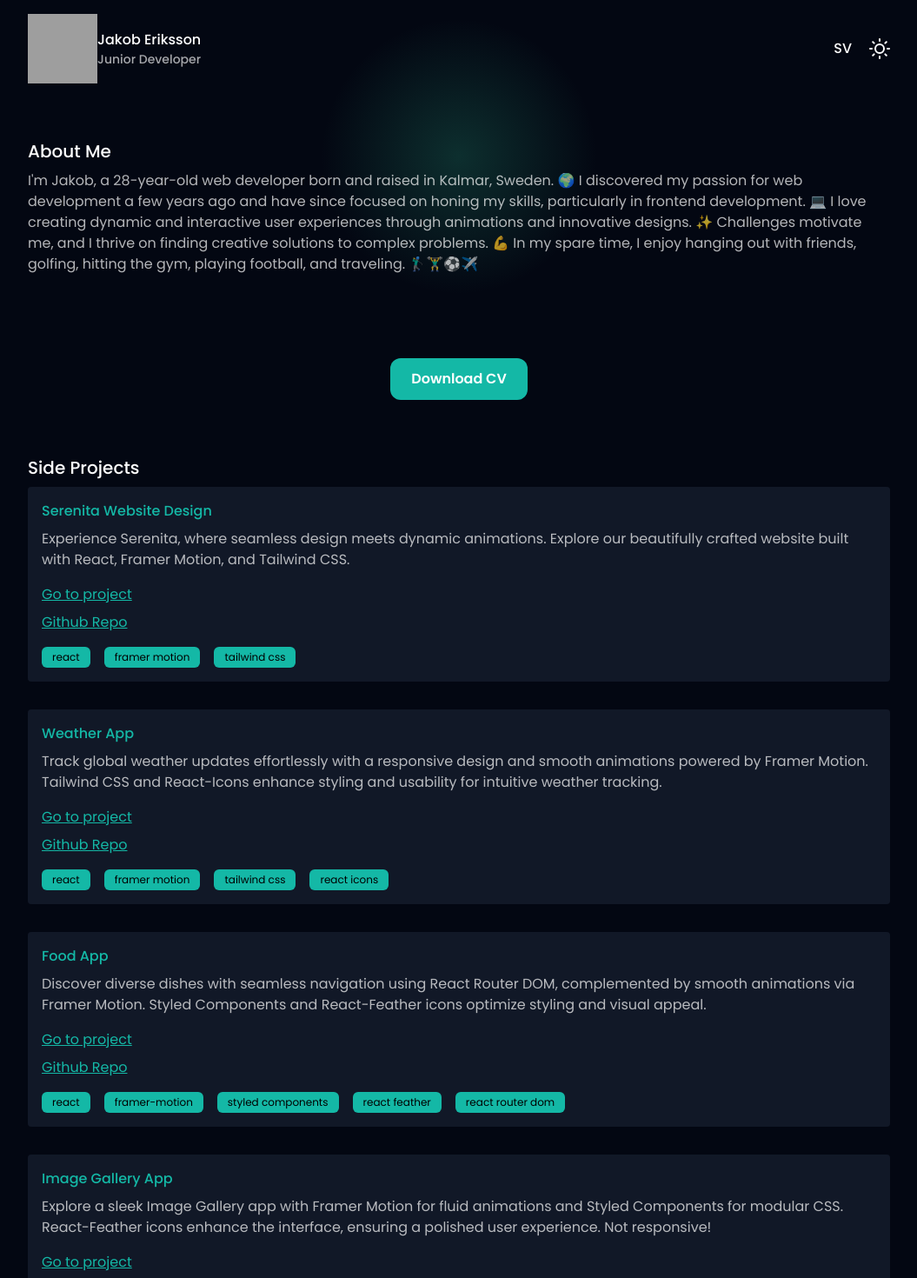
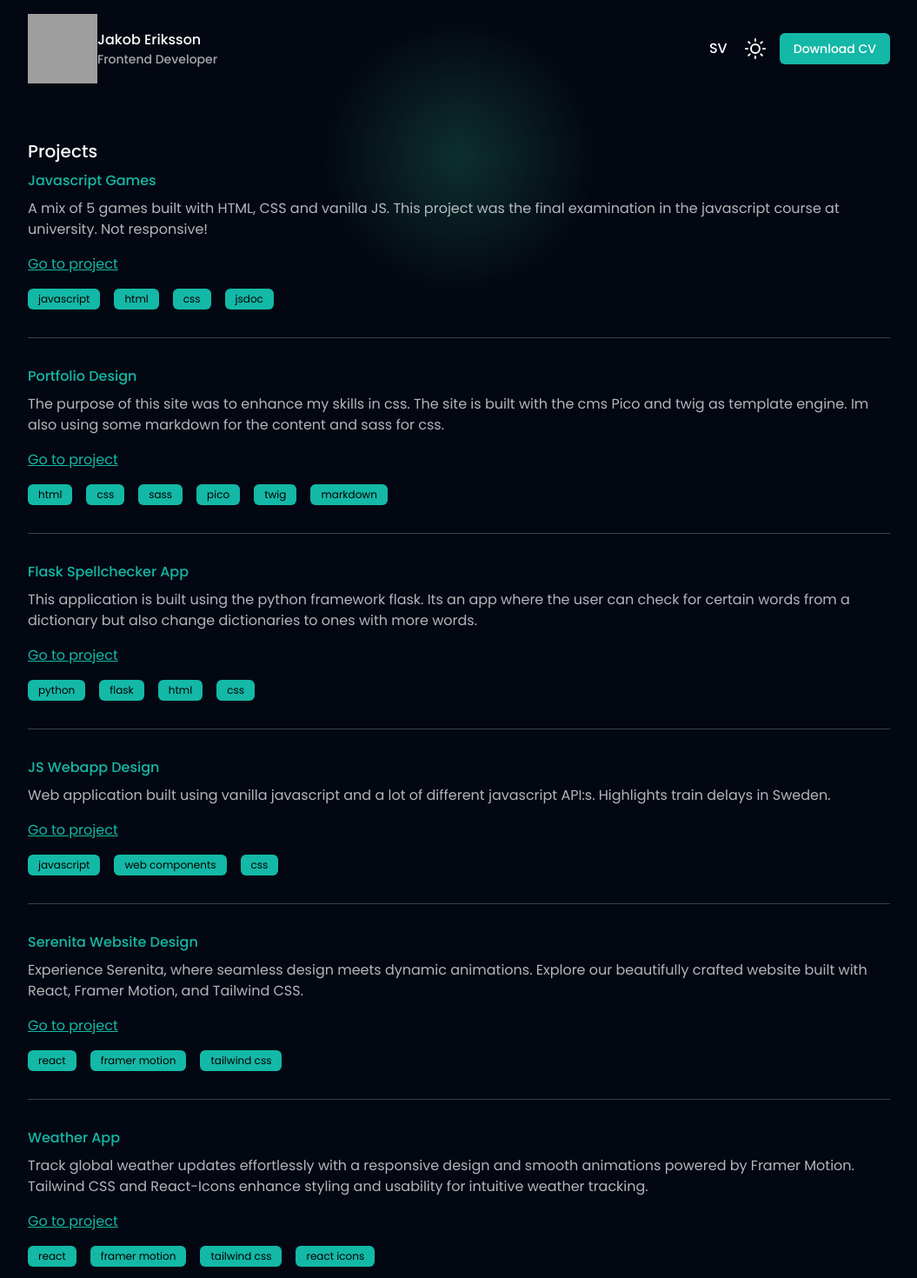
Before and after one commit to jkberiksson/react-portfolio, a React (Create React App) app: page / in a window 1280 px wide. Shown: the top 1470 px of the page at 87% size, without its empty margins (112-1167 px from the left). Built offline with nearby package versions, Linux system fonts and the light colour scheme; grey boxes are pictures that could not be loaded.

Commit message:
made ui changes.

```diff
--- a/src/App.jsx
+++ b/src/App.jsx
@@ -1,9 +1,6 @@
 import Header from './components/Header';
-import About from './components/About';
 import Contact from './components/Contact';
-import CvButton from './components/CvButton';
-import SchoolProjects from './components/SchoolProjects';
-import SideProjects from './components/SideProjects';
+import Projects from './components/Projects';
 import { useTheme } from './context/ThemeContext';
 
 function App() {
@@ -16,10 +13,7 @@ function App() {
       <div className='max-w-screen-lg mx-auto p-4 flex flex-col gap-16'>
         <div className='h-80 w-80 absolute left-1/2 top-5 -translate-x-1/2 rounded-full fade-circle'></div>
         <Header />
-        <About />
-        <CvButton />
-        <SideProjects />
-        <SchoolProjects />
+        <Projects />
         <Contact />
       </div>
     </div>
--- a/src/components/Contact.jsx
+++ b/src/components/Contact.jsx
@@ -2,7 +2,7 @@ import { GitHub, Linkedin, Mail } from 'react-feather';
 
 function Contact() {
   return (
-    <section className=' pt-4 mb-10 border-t border-gray-700 flex flex-col gap-4 justify-center items-center md:items-start'>
+    <section className='mb-10 flex flex-col gap-4 justify-center items-center md:items-start'>
       <a
         className='text-sm md:text-base opacity-70 flex items-center gap-2'
         href='mailto: jkberiksson@gmail.com'>
--- a/src/components/CvButton.jsx
+++ b/src/components/CvButton.jsx
@@ -4,13 +4,9 @@ import { useLanguage } from '../context/LanguageContext';
 function CvButton() {
   const [language] = useLanguage();
   return (
-    <motion.section
-      initial={{ opacity: 0 }}
-      animate={{ opacity: 1 }}
-      transition={{ duration: 0.7, delay: 1.2 }}
-      className='flex justify-center mt-8'>
+    <motion.section className='flex justify-center'>
       <a
-        className='px-6 py-3 bg-teal-500 text-white font-semibold rounded-xl hover:bg-teal-600 transition duration-150 ease-in-out'
+        className='px-4 py-2 bg-teal-500 text-white text-sm font-medium rounded-md hover:bg-teal-600 transition duration-150 ease-in-out'
         href='/cv.pdf'
         download='Jakob_Eriksson_CV.pdf'>
         {language === 'en' ? 'Download CV' : 'Ladda ner CV'}
--- a/src/components/Header.jsx
+++ b/src/components/Header.jsx
@@ -2,7 +2,7 @@ import { useTheme } from '../context/ThemeContext';
 import { useLanguage } from '../context/LanguageContext';
 import { Moon, Sun } from 'react-feather';
 import { motion } from 'framer-motion';
-
+import CvButton from './CvButton';
 function Header() {
   const [theme, setTheme] = useTheme();
   const [language, setLanguage] = useLanguage();
@@ -30,7 +30,7 @@ function Header() {
         <div>
           <h1 className='text-base font-medium'>Jakob Eriksson</h1>
           <h2 className='text-sm font-medium opacity-65'>
-            {language === 'en' ? 'Junior Developer' : 'Junior Utvecklare'}
+            {language === 'en' ? 'Frontend Developer' : 'Frontend Utvecklare'}
           </h2>
         </div>
       </div>
@@ -43,6 +43,7 @@ function Header() {
         <div onClick={toggleTheme} className='cursor-pointer'>
           {theme === 'dark' ? <Sun size={24} /> : <Moon size={24} />}
         </div>
+        <CvButton />
       </div>
     </motion.header>
   );
--- /dev/null
+++ b/src/components/Projects.jsx
@@ -0,0 +1,21 @@
+import { useLanguage } from '../context/LanguageContext.jsx';
+import { projects } from '../utils/data.js';
+import Project from './Project.jsx';
+
+function Projects() {
+  const [language] = useLanguage();
+  return (
+    <section>
+      <h1 className='text-lg md:text-xl font-medium mb-2'>
+        {language === 'en' ? 'Projects' : 'Projekt'}
+      </h1>
+      <div className='flex flex-col gap-8'>
+        {projects.map((project, idx) => (
+          <Project project={project} key={idx} />
+        ))}
+      </div>
+    </section>
+  );
+}
+
+export default Projects;
--- a/src/components/SchoolProjects.jsx
+++ /dev/null
@@ -1,21 +0,0 @@
-import { useLanguage } from '../context/LanguageContext.jsx';
-import { schoolProjects } from '../utils/data.js';
-import SchoolProject from './SchoolProject';
-
-function SchoolProjects() {
-  const [language] = useLanguage();
-  return (
-    <section>
-      <h1 className='text-lg md:text-xl font-medium mb-2'>
-        {language === 'en' ? 'School Projects' : 'Skolprojekt'}
-      </h1>
-      <div className='flex flex-col gap-8'>
-        {schoolProjects.map((project, idx) => (
-          <SchoolProject project={project} key={idx} />
-        ))}
-      </div>
-    </section>
-  );
-}
-
-export default SchoolProjects;
--- a/src/components/SideProject.jsx
+++ /dev/null
@@ -1,61 +0,0 @@
-import { useTheme } from '../context/ThemeContext';
-import { useLanguage } from '../context/LanguageContext';
-import { useAnimate, useInView, motion } from 'framer-motion';
-import { useEffect } from 'react';
-
-function Sideproject({ project }) {
-  const [theme] = useTheme();
-  const [language] = useLanguage();
-  const [scope, animate] = useAnimate();
-  const inView = useInView(scope, { once: true });
-
-  useEffect(() => {
-    inView && animate(scope.current, { scale: 1, y: 0 }, { duration: 0.6 });
-  }, [inView, animate, scope]);
-
-  return (
-    <motion.div
-      initial={{ scale: 0.8, y: 50 }}
-      id='target'
-      ref={scope}
-      className={`${
-        theme === 'dark' ? 'bg-gray-900 rounded p-4' : 'bg-gray-100 rounded p-4'
-      }`}>
-      <h1 className='text-sm md:text-base text-teal-500 font-medium mb-2'>
-        {project.title}
-      </h1>
-      <p className='text-sm md:text-base leading-6 opacity-70 mb-4'>
-        {language === 'en' ? project.description_en : project.description_sv}
-      </p>
-      <div className='mb-2'>
-        <a
-          className='text-sm md:text-base text-teal-500 underline'
-          href={project.link}
-          target='_blank'
-          rel='noreferrer'>
-          {language === 'en' ? 'Go to project' : 'Gå till projekt'}
-        </a>
-      </div>
-      <div className='mb-4'>
-        <a
-          className='text-sm md:text-base text-teal-500 underline'
-          href={project.repo}
-          target='_blank'
-          rel='noreferrer'>
-          Github Repo
-        </a>
-      </div>
-      <div className='flex flex-wrap gap-4'>
-        {project.tags.map((tag, idx) => (
-          <p
-            className='text-xs bg-teal-500 py-1 px-3 rounded-md text-black'
-            key={idx}>
-            {tag}
-          </p>
-        ))}
-      </div>
-    </motion.div>
-  );
-}
-
-export default Sideproject;
--- a/src/components/SideProjects.jsx
+++ /dev/null
@@ -1,21 +0,0 @@
-import { useLanguage } from '../context/LanguageContext.jsx';
-import { sideProjects } from '../utils/data.js';
-import SideProject from './SideProject';
-
-function SideProjects() {
-  const [language] = useLanguage();
-  return (
-    <section>
-      <h1 className='text-lg md:text-xl font-medium mb-2'>
-        {language === 'en' ? 'Side Projects' : 'Sidoprojekt'}
-      </h1>
-      <div className='flex flex-col gap-8'>
-        {sideProjects.map((project, idx) => (
-          <SideProject project={project} key={idx} />
-        ))}
-      </div>
-    </section>
-  );
-}
-
-export default SideProjects;
--- a/src/utils/data.js
+++ b/src/utils/data.js
@@ -1,4 +1,4 @@
-export const schoolProjects = [
+export const projects = [
   {
     title: 'Javascript Games',
     description_en:
@@ -35,9 +35,6 @@ export const schoolProjects = [
     link: 'https://www.student.bth.se/~jaei23/dbwebb-kurser/webapp/me/kmom10/proj/',
     tags: ['javascript', 'web components', 'css'],
   },
-];
-
-export const sideProjects = [
   {
     title: 'Serenita Website Design',
     description_en:
```
Also changed, not shown: src/components/Project.jsx (renamed from src/components/SchoolProject.jsx), 1 other file (tests, documents, lock files or other folders).
